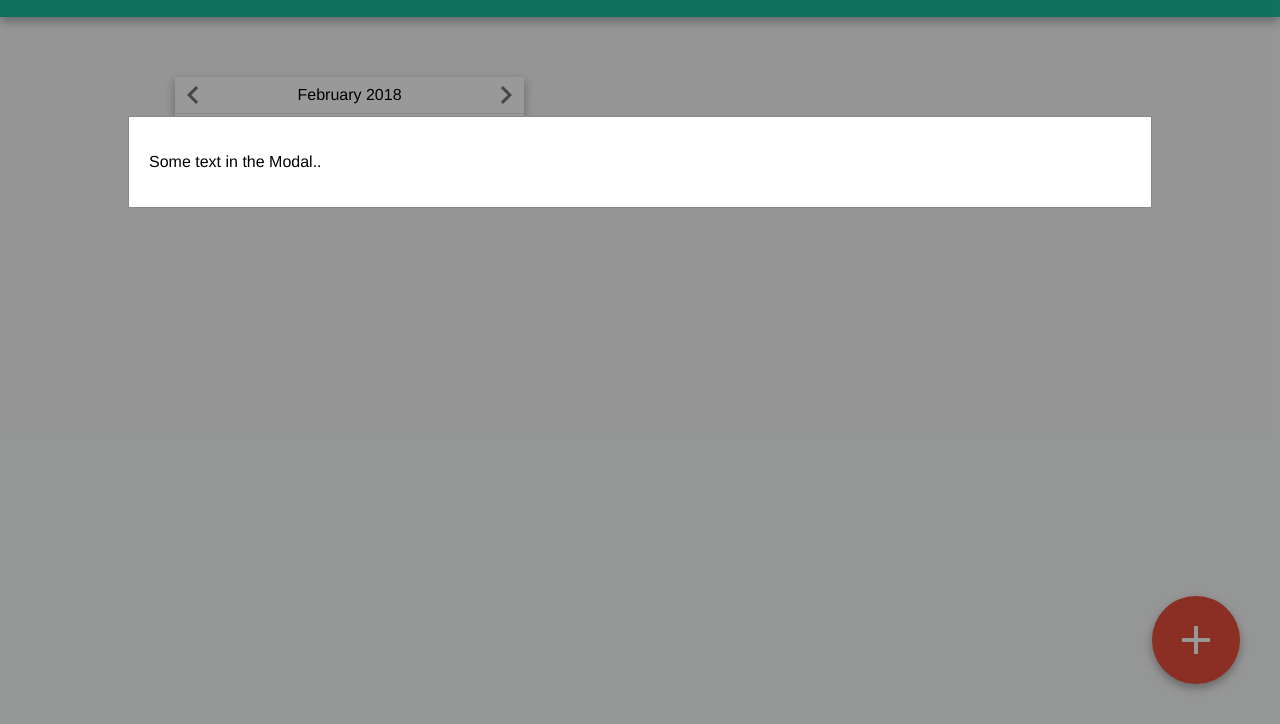
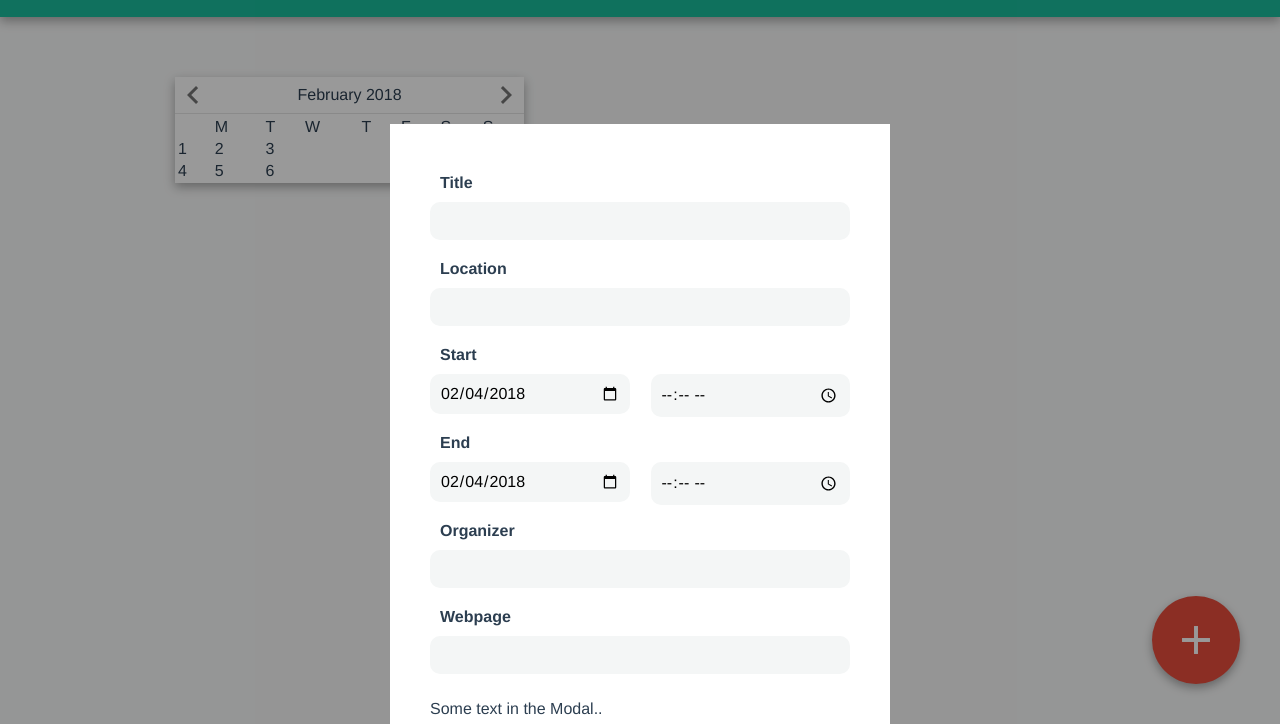
Before and after one commit to J3012B/calendarfy_web_engineering, a plain HTML site: page index.html in a window 1280 px wide. Both pictures are taken after a click on the link "add". Shown: the part 76-800 px from the top of the page. Drawn offline with nearby package versions, Linux system fonts and the light colour scheme; no server answers.

Commit message:
added text fields to modal form

```diff
--- a/assets/css/style.css
+++ b/assets/css/style.css
@@ -2,6 +2,7 @@ body {
 	margin: 0;
 	background: #F8F9F9;
 	font-family: Helvetica;
+	color: #2C3E50;
 }
 
 
@@ -209,11 +210,51 @@ body {
 
 .modal-window {
     background-color: white;
-    margin: 15% auto; /* 15% from the top and centered */
-    padding: 20px;
-    border: 1px solid #888;
-    width: 80%; /* Could be more or less, depending on screen size */
+    margin: 200px auto; /* 15% from the top and centered */
+    padding: 40px;
+    /*border: 1px solid #888;*/
+    width: 90%; /* Could be more or less, depending on screen size */
+    max-width: 500px;
+    font-size: 16px;
+    color: #2C3E50;
 }
+
+/* Inputs */
+.modal-window input {
+	width: 100%;
+	margin-bottom: 10px;
+	border: 0;
+	border-radius: 10px;
+	outline: 0;
+	background: #F4F6F6;
+	padding: 10px;
+	font-size: 16px;
+	-webkit-box-sizing: border-box; /* Safari/Chrome, other WebKit */
+	-moz-box-sizing: border-box;    /* Firefox, other Gecko */
+	box-sizing: border-box;         /* Opera/IE 8+ */
+
+}
+
+/* Inputs for dates */
+.modal-window input[type=date] {
+	display: inline-block;
+	float: left;
+	width: 47.5%;
+}
+.modal-window input[type=time] {
+	float: right;
+	width: 47.5%;
+}
+
+
+/* Labels */
+.modal-window label {
+	font-weight: bold;
+	margin: 10px 10px;
+	display: inline-block;
+}
+
+
 
 
 
@@ -263,3 +304,7 @@ hr {
     border-bottom: 1px solid rgba(255, 255, 255, 0.3);
     margin: 0;
 }
+
+input {
+	font-family: inherit;
+}
--- a/assets/js/index.js
+++ b/assets/js/index.js
@@ -46,9 +46,9 @@ function loadCells(entries) {
 		cellTmpl.querySelector(".cell-location").innerText = entry.location;
 		cellTmpl.querySelector(".cell-location-btn").href = "https://www.google.de/maps/search/?api=1&query=" + entry.location.replace(/ /g,"+");
 		// Date
-		var startTime = convertDateString(entry.start, "HH:mm");
-		var startDate = convertDateString(entry.start, "E, MMM d yyyy");
-		var endTime = convertDateString(entry.end, "HH:mm");
+		var startTime = formatDate(entry.start + ":00Z", "HH:mm");
+		var startDate = formatDate(entry.start + ":00Z", "E, MMM d yyyy");
+		var endTime = formatDate(entry.end + ":00Z", "HH:mm");
 		cellTmpl.querySelector(".cell-time").innerText = startTime + " - " + endTime;
 		cellTmpl.querySelector(".cell-date").innerText = startDate;
 		// Buttons
@@ -88,6 +88,34 @@ function prepareModal() {
 	        modal.style.display = "none";
 	    }
 	}
+
+	// Set Date Fields to today
+	prepareDateFields();
+
+}
+
+function prepareDateFields() {
+	var today = formatDate(new Date(), "yyyy-MM-dd"); // Today's date formatted
+	var dateFields = document.querySelectorAll(".modal-window input[type=date]"); // [0]: Start, [1]: End
+	var timeFields = document.querySelectorAll(".modal-window input[type=time]"); // [0]: Start, [1]: End
+
+	// Set default values for date fields
+	dateFields[0].value = today;
+	dateFields[0].setAttribute("min", today);
+	dateFields[1].value = today;
+	dateFields[1].setAttribute("min", today);
+
+	// Start Date Field did change
+	dateFields[0].addEventListener("change", function() {
+		var newStartDate = new Date(this.value); // User set a new start date
+		dateFields[1].setAttribute("min", formatDate(newStartDate, "yyyy-MM-dd")); // Minimum Date of End is updated
+		dateFields[1].value = formatDate(latestDate([newStartDate, new Date(dateFields[1].value)]), "yyyy-MM-dd");
+	});
+
+	// Set Default Values for time fields
+
+
+
 }
 
 function openModal(entry) {
@@ -95,7 +123,7 @@ function openModal(entry) {
 
 
 	if (entry != null) {
-		document.getElementById("modal-title-tf").innerText = entry.title;
+		document.getElementById("title-tf").innerText = entry.title;
 	} else {
 
 	}
@@ -123,11 +151,16 @@ function increaseMonth() {
 	Convert/Format
 */
 
-function convertDateString(dateString, format) {
+// Takes date and returns formatted date string
+function formatDate(date, format) {
 	/* Lookup Documentation @https://github.com/phstc/jquery-dateFormat */
-	return $.format.date(dateString + ":00Z", format);
+	return $.format.date(date, format);
 }
-
+// Compares dates and returns the latest one
+function latestDate(dates) {
+	return new Date(Math.max.apply(null, dates));
+}
+// Takes dom element and class selector and returns index of element in class selector list
 function getIndexOfElement(element, selector) {
 	var elementList = document.querySelectorAll(selector);
 
--- a/index.html
+++ b/index.html
@@ -123,6 +123,36 @@
 	<div id="modal" class="modal">
 	  <!-- Modal content -->
 	  <div class="modal-window">
+
+	  	<label for="title-tf">Title</label>
+	  	<input type="text" spellcheck="false" id="title-tf">
+
+	  	<label for="location-tf">Location</label>
+	  	<input type="text" spellcheck="false" id="location-tf">
+
+
+	  	<label for="start-df">Start</label>
+	  	<div>
+	  		<input type="date" id="start-date-field">
+	  		<input type="time" id="start-time-field">
+	  	</div>
+
+	  	<label for="end-df">End</label>
+	  	<div>
+	  		<input type="date" id="end-date-field">
+	  		<input type="time" id="end-time-field">
+	  	</div>
+
+
+
+	  	<label for="organizer-tf">Organizer</label>
+	  	<input type="text" spellcheck="false" id="organizer-tf">
+
+	  	<label for="webpage-tf">Webpage</label>
+	  	<input type="text" spellcheck="false" id="webpage-tf">
+
+
+
 	    <p id="modal-title-tf">Some text in the Modal..</p>
 	  </div>
 
```
